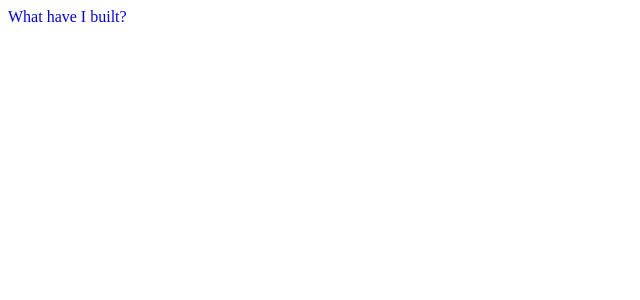
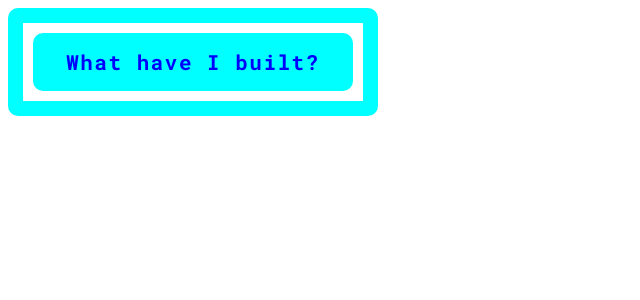
Before and after one commit to dbarrous/portfolioSite, a React (Create React App) app: page / in a window 1280 px wide. Shown: the top 300 px of the page, without its empty margins (0-640 px from the left). Built offline with nearby package versions, Linux system fonts and the light colour scheme.

Commit message:
Add initial button

```diff
--- a/src/components/Button.js
+++ b/src/components/Button.js
@@ -1,11 +1,11 @@
 import React from "react";
-import "../css/components/button.scss";
+import "../css/components/_button.scss";
 
 const Button = (name, mainColor, secColor) => {
   return (
-    <>
-      <a className="btn btn-lg">What have I built?</a>
-    </>
+    <div className="btn-border">
+      <button className="btn btn-lg">What have I built?</button>
+    </div>
   );
 };
 
--- /dev/null
+++ b/src/css/components/_button.scss
@@ -0,0 +1,46 @@
+@import "../var-mix/_variables.scss";
+@import url("https://fonts.googleapis.com/css?family=Roboto+Mono:400,700&display=swap");
+
+button {
+  all: unset;
+}
+
+.btn-border {
+  max-width: 20rem;
+  border: 15px solid cyan;
+  border-radius: 10px;
+  padding: 10px;
+  transition: 0.5s;
+}
+
+.btn-border:hover {
+  border: 15px solid blue;
+  cursor: pointer;
+  box-shadow: 0px 15px 10px rgba(30, 30, 30, 0.5);
+  & .btn {
+    background-color: blue;
+    color: cyan;
+    box-shadow: 0px 15px 50px rgba(30, 30, 30, 0.3);
+  }
+}
+
+.btn-border:active {
+  box-shadow: 0px 5px 10px rgba(30, 30, 30, 0.5);
+}
+
+button {
+  box-sizing: border-box;
+  &.btn {
+    width: 100%;
+    text-align: center;
+    color: blue;
+    background-color: cyan;
+    border-radius: 10px;
+    padding: 15px 25px;
+    font-family: "Roboto Mono", monospace;
+    font-weight: bold;
+    font-size: 1.3rem;
+    letter-spacing: 0.1rem;
+    margin: 0 auto;
+  }
+}
--- a/src/css/components/button.scss
+++ /dev/null
@@ -1,6 +0,0 @@
-@import '../var-mix/variables.scss';
-
-a{
-    text-decoration: none;
-    color: $color;
-}
--- /dev/null
+++ b/src/css/var-mix/_variables.scss
@@ -0,0 +1 @@
+$color: blue;
--- a/src/css/var-mix/variables.scss
+++ /dev/null
@@ -1,3 +0,0 @@
-
-
-$color : blue;
```
Also changed, not shown: src/css/var-mix/_mixin.scss (added), src/css/var-mix/mixin.scss (deleted).
